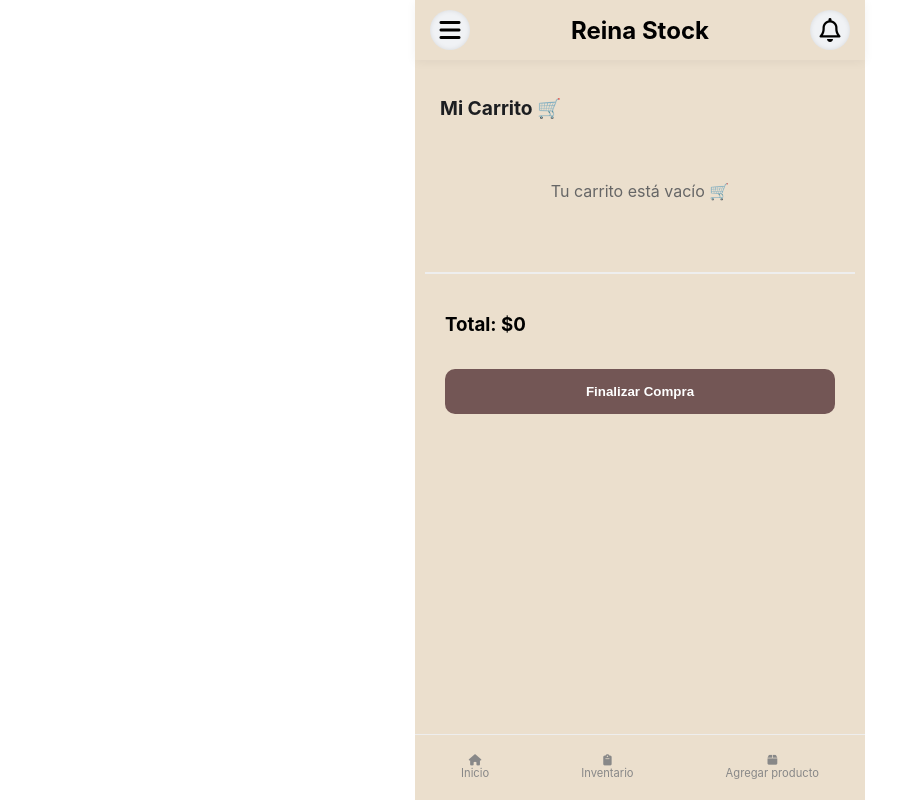
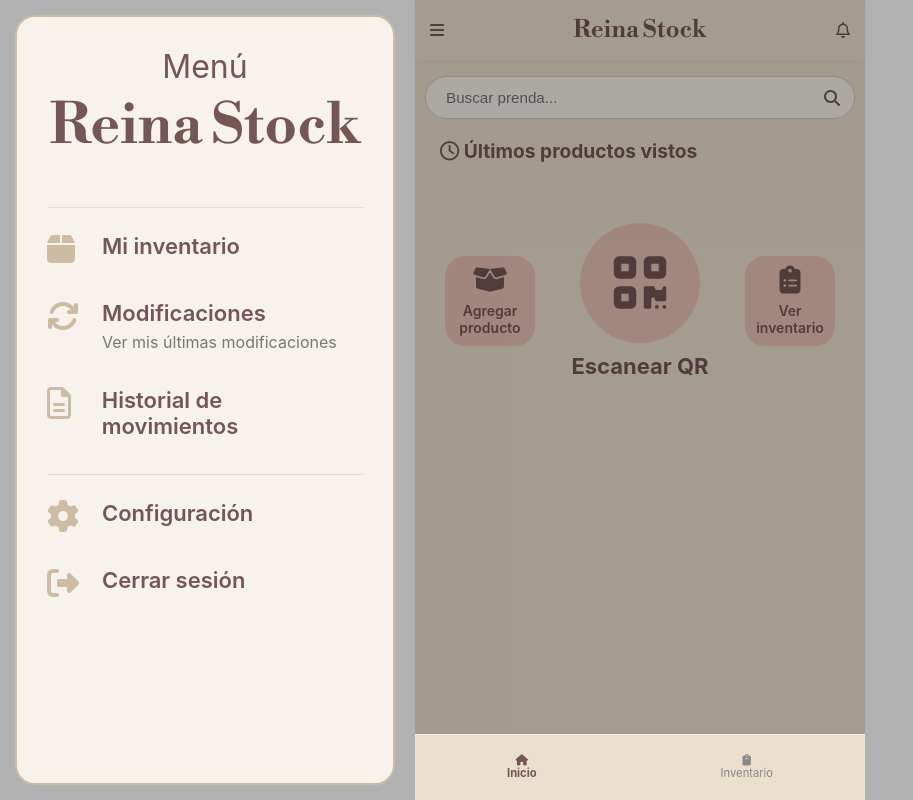
Before and after one commit to desarrollomobile2026/tp_grupo3, a website: page index.html in a window 1280 px wide. Both pictures are taken after a click on the element 450 px from the left and 30 px from the top of the page. Shown: the whole page, without its empty margins (0-913 px from the left). Drawn offline with nearby package versions, Linux system fonts and the light colour scheme; no server answers.

Commit message:
agrego el burger btn, se pueden agregar productos desde la app hacia firebase

```diff
--- a/app.js
+++ b/app.js
@@ -313,32 +313,45 @@
 }
 
 function guardarNuevoProducto() {
+
     const nombre = document.getElementById('add-nombre').value;
+    const precio = document.getElementById('add-precio').value;
     const talle = document.getElementById('add-talle').value;
     const stock = document.getElementById('add-stock').value;
-    const categoria = document.getElementById('add-categoria').value;
     const foto = document.getElementById('add-foto').value;
+    const desc = document.getElementById('add-desc').value;
 
     if (!nombre || stock === "") {
-        alert("Por favor, complete los campos mandatorios (Nombre y Stock).");
+        alert("Complete Nombre y Stock");
         return;
     }
 
-    // Guarda en Firebase usando los nuevos campos de tu Figma
     db.collection("productos").add({
         nombre: nombre,
-        precio: Number(precio),
+        precio: Number(precio) || 0,
         talle: talle || "Único",
         stock: Number(stock),
-        categoria: categoria,
-        foto_url: foto || 'https://via.placeholder.com/200',
-        descripcion: desc,
+        foto_url: foto || "https://via.placeholder.com/200",
+        descripcion: desc || "",
         likes: 0
     })
     .then(() => {
+
+        alert("Producto guardado correctamente");
+
+        document.getElementById('add-nombre').value = "";
+        document.getElementById('add-precio').value = "";
+        document.getElementById('add-talle').value = "";
+        document.getElementById('add-stock').value = "";
+        document.getElementById('add-foto').value = "";
+        document.getElementById('add-desc').value = "";
+
         cerrarModalAgregar();
     })
-    .catch((error) => console.error("Error al guardar el producto:", error));
+    .catch((error) => {
+        console.error(error);
+        alert("Error al guardar");
+    });
 }
 
 function eliminarProducto(id, event) {
@@ -364,6 +377,26 @@
     return "stock-alto";
 }
 
+function abrirMenu() {
+    document
+        .getElementById("menu-lateral")
+        .classList.add("abierto");
+
+    document
+        .getElementById("overlay-menu")
+        .classList.add("abierto");
+}
+
+function cerrarMenu() {
+    document
+        .getElementById("menu-lateral")
+        .classList.remove("abierto");
+
+    document
+        .getElementById("overlay-menu")
+        .classList.remove("abierto");
+}
+
 // INICIALIZACIÓN GLOBAL
 document.addEventListener("DOMContentLoaded", () => {
     cargarProductos();
--- a/index.html
+++ b/index.html
@@ -7,6 +7,9 @@
     <title>Reina Stock</title>
     <link rel="stylesheet" href="style.css">
     <script src="https://kit.fontawesome.com/c5839ce997.js" crossorigin="anonymous"></script>
+    <link rel="preconnect" href="https://fonts.googleapis.com">
+<link rel="preconnect" href="https://fonts.gstatic.com" crossorigin>
+<link href="https://fonts.googleapis.com/css2?family=Libre+Bodoni:ital,wght@0,400..700;1,400..700&display=swap" rel="stylesheet">
 
 
     <style>
@@ -40,16 +43,61 @@
     <div class="app-container">
 
         <nav class="app-bar">
-            <div class="cart-icon user-profile" onclick="cambiarPantalla('carrito')" style="cursor:pointer;"><i
-                    class="fa-solid fa-bars"></i></div>
-            <h1 id="titulo-app">Reina Stock</h1>
-            <div class="user-profile"><i class="fa-regular fa-bell"></i></div>
+            <!-- Overlay -->
+            <div id="overlay-menu" class="overlay-menu" onclick="cerrarMenu()"></div>
+
+            <!-- Menú lateral -->
+            <div id="menu-lateral" class="menu-lateral">
+
+                <div class="menu-header">
+                    <h3>Menú</h3>
+                    <h1 class="titulo-app">Reina Stock</h1>
+                </div>
+
+                <hr>
+
+                <div class="menu-item" onclick="cambiarPantalla('productos'); cerrarMenu();">
+                    <i class="fa-solid fa-box"></i>
+                    <span>Mi inventario</span>
+                </div>
+
+                <div class="menu-item">
+                    <i class="fa-solid fa-arrows-rotate"></i>
+                    <div>
+                        <span>Modificaciones</span>
+                        <small>Ver mis últimas modificaciones</small>
+                    </div>
+                </div>
+
+                <div class="menu-item">
+                    <i class="fa-regular fa-file-lines"></i>
+                    <span>Historial de movimientos</span>
+                </div>
+
+                <hr>
+
+                <div class="menu-item">
+                    <i class="fa-solid fa-gear"></i>
+                    <span>Configuración</span>
+                </div>
+
+                <div class="menu-item">
+                    <i class="fa-solid fa-right-from-bracket"></i>
+                    <span>Cerrar sesión</span>
+                </div>
+
+            </div>
+            <div class="cart-icon " onclick="abrirMenu()" style="cursor:pointer;">
+                <i class="fa-solid fa-bars"></i>
+            </div>
+            <h1 id="titulo-app" class="titulo-app">Reina Stock</h1>
+            <div ><i class="fa-regular fa-bell"></i></div>
         </nav>
 
 
         <div class="search-container">
-    <input type="text" id="input-buscador" placeholder="Buscar prenda...">
-</div>
+            <input type="text" id="input-buscador" placeholder="Buscar prenda...">
+        </div>
 
 
         <div id="view-inicio" class="app-view">
@@ -142,21 +190,21 @@
             <main id="contenedor-productos"></main>
         </div>
 
-        <div id="view-carrito" class="app-view" style="display: none;">
+        <!-- <div id="view-carrito" class="app-view" style="display: none;">
             <h2 class="subtitulo">Mi Carrito 🛒</h2>
             <div id="lista-carrito" style="padding: 15px;"></div>
             <div id="total-container" style="padding: 20px; border-top: 2px solid #eee; margin-top: 20px;">
                 <h3>Total: <span id="precio-total">$0</span></h3>
                 <button class="btn-comprar" onclick="finalizarCompra()">Finalizar Compra</button>
             </div>
-        </div>
+        </div> -->
         <nav class="bottom-nav">
             <div class="nav-item active" onclick="cambiarPantalla('inicio')"><i
                     class="fa-solid fa-house"></i><span>Inicio</span></div>
             <div class="nav-item" onclick="cambiarPantalla('productos')"><i
                     class="fa-solid fa-clipboard"></i><span>Inventario</span></div>
-            <div class="nav-item" onclick="cambiarPantalla('favoritos')"><i class="fa-solid fa-box"></i><span>Agregar
-                    producto</span></div>
+            <!-- <div class="nav-item" onclick="cambiarPantalla('favoritos')"><i class="fa-solid fa-box"></i><span>Agregar
+                    producto</span></div> -->
 
         </nav>
 
@@ -169,11 +217,12 @@
                     <h2 id="modal-titulo"></h2>
                     <p id="modal-precio"></p>
                     <p class="descripcion"></p>
-                    <button class="btn-comprar" onclick="agregarAlCarrito()">Añadir al carrito</button>
+                    <button class="btn-comprar" onclick="agregarAlCarrito()">Editar producto</button>
                 </div>
             </div>
         </div>
-        <div id="btn-agregar-flotante" class="btn-flotante" onclick="abrirModalAgregar()" style="display: none;">+</div>
+        <div id="btn-agregar-flotante" class="btn-flotante" onclick="abrirModalAgregar()" style="display: none;"><i
+                class="fa-solid fa-plus"></i></div>
 
         <div id="modal-agregar" class="modal">
             <div class="modal-content">
@@ -186,13 +235,6 @@
                     <input type="text" id="add-talle" class="input-form" placeholder="Talle">
                     <input type="number" id="add-stock" class="input-form" placeholder="Stock">
 
-                    <select id="add-categoria" class="input-form">
-                        <option value="calzado">S</option>
-                        <option value="ropa">M</option>
-                        <option value="gorras">L</option>
-                        <option value="accesorios">XL</option>
-                        <option value="equipamiento">XXL</option>
-                    </select>
 
                     <input type="text" id="add-foto" class="input-form" placeholder="URL de la imagen (Link)">
                     <textarea id="add-desc" class="input-form" placeholder="Descripción breve..." rows="3"></textarea>
--- a/style.css
+++ b/style.css
@@ -15,12 +15,20 @@
 body {
     font-family: -apple-system, BlinkMacSystemFont, "Segoe UI", Roboto, Helvetica, Arial, sans-serif;
     background-color: white;
+    color: var(--marron);
     margin: 0;
     padding: 0;
     display: flex;
     justify-content: center; /* Centra el "celular" en pantallas grandes */
 }
 
+.titulo-app{
+    font-family: "Libre Bodoni", serif;
+      font-optical-sizing: auto;
+      font-weight: weight(400 700);
+      font-style: normal;
+
+}
 /* El contenedor que envuelve TODA la app */
 .app-container {
     width: 100%;
@@ -244,7 +252,7 @@
     font-size: 1.2rem;
     padding: 0 15px;
     margin: 20px 0 10px 0;
-    color: #1c1e21;
+    color: var(--marron);
 }
 
 /* Grilla de Categorías */
@@ -757,3 +765,89 @@
     align-items:center;
     gap:8px;
 }
+
+.overlay-menu{
+    position: fixed;
+    inset: 0;
+    background: rgba(0,0,0,.3);
+    z-index: 999;
+    display: none;
+}
+
+.menu-lateral{
+    position: fixed;
+    top: 15px;
+    left: -400px;
+    width: 85%;
+    max-width: 380px;
+    height: calc(100vh - 30px);
+
+    background: var(--beige-claro);
+    border: 2px solid var(--marron-claro);
+    border-radius: 20px;
+
+    padding: 30px;
+
+    transition: .3s;
+    z-index: 1000;
+
+    box-sizing: border-box;
+}
+
+.menu-lateral.abierto{
+    left: 15px;
+}
+
+.overlay-menu.abierto{
+    display: block;
+}
+
+.menu-header{
+    text-align: center;
+}
+
+.menu-header h3{
+    margin: 0;
+    font-size: 32px;
+    font-weight: 400;
+    color: var(--marron);
+}
+
+.menu-header h1{
+    margin-top: 5px;
+    color: var(--marron);
+    font-size: 56px;
+}
+
+.menu-lateral hr{
+    border: none;
+    border-top: 1px solid #ddd;
+    margin: 25px 0;
+}
+
+.menu-item{
+    display: flex;
+    align-items: flex-start;
+    gap: 20px;
+    margin-bottom: 35px;
+    cursor: pointer;
+}
+
+.menu-item i{
+    font-size: 32px;
+    color: var(--marron-claro);
+    width: 35px;
+}
+
+.menu-item span{
+    font-size: 22px;
+    font-weight: 600;
+    color: var(--marron);
+}
+
+.menu-item small{
+    display: block;
+    margin-top: 6px;
+    color: #777;
+    font-size: 16px;
+}
```
